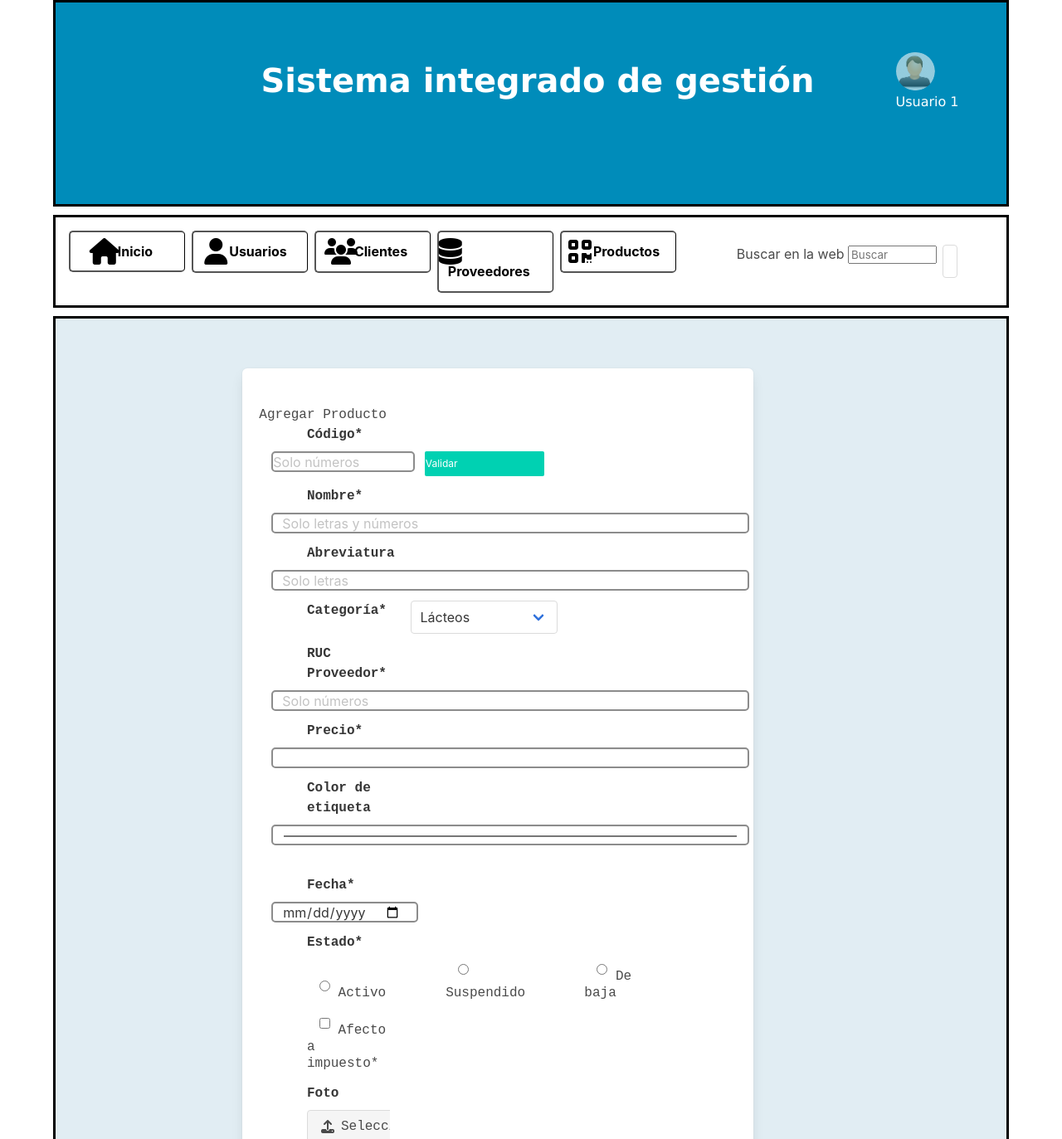
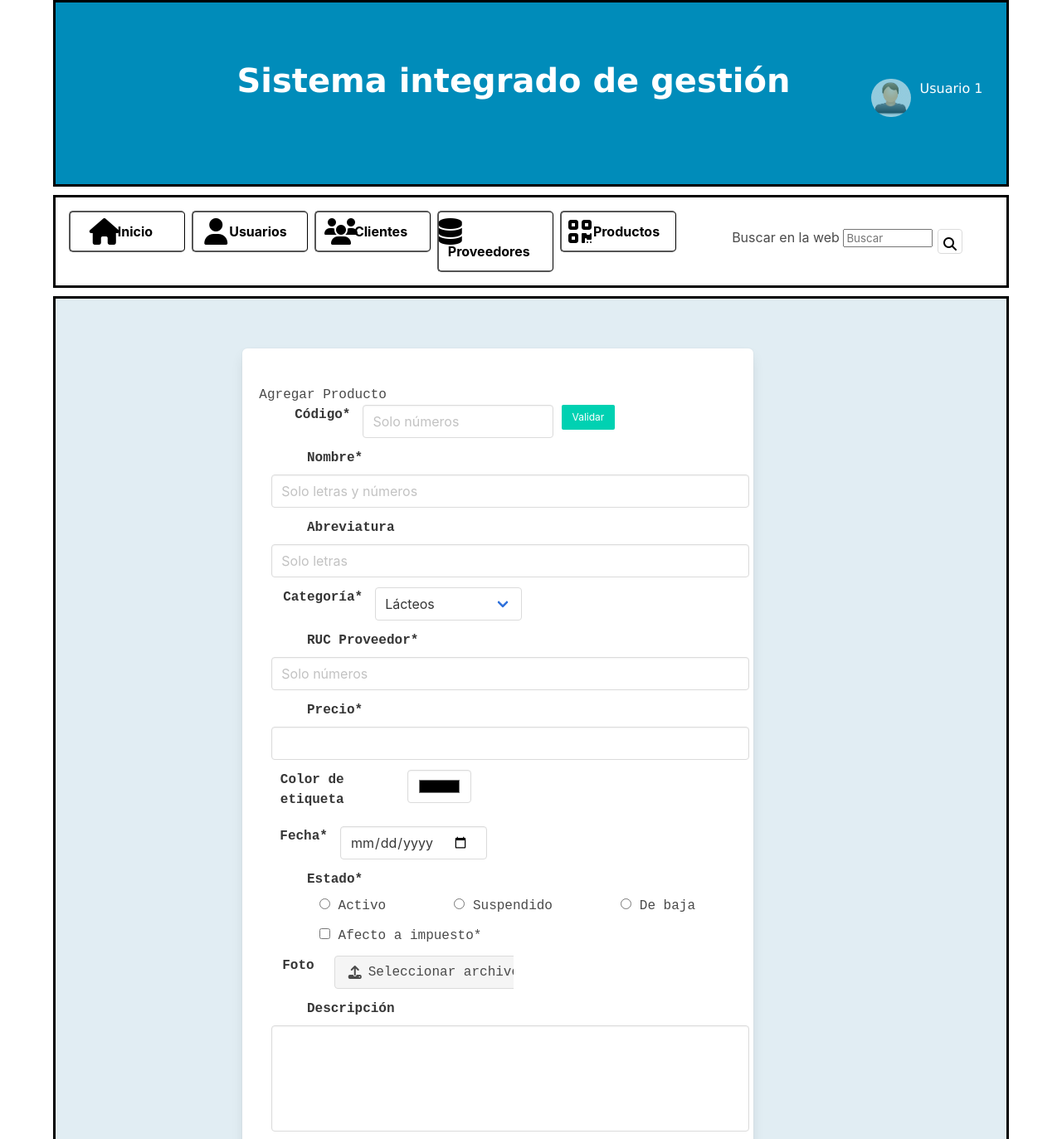
Before and after one commit to adriansantillan/Tarea04_IDAT, a plain HTML site: page Index.html in a window 1280 px wide. Shown: the top 1373 px of the page at 83% size. Drawn offline with Linux system fonts and the light colour scheme.

Commit message:
Actualización de estilos

```diff
--- a/_header.scss
+++ b/_header.scss
@@ -26,8 +26,10 @@ header {
     #usuariocabecera {
       grid-column: 4/5;
       justify-self: center;
-      align-self: center;
+      align-self: flex-end;
       margin-top: 40px;
+      display: inline-flex;
+      gap: 10px;
     }
     img {
         @include style-img-usuariocabecera;
--- a/_main.scss
+++ b/_main.scss
@@ -16,10 +16,11 @@ main {
     justify-content: center;
     background-color: #e1edf3;
 
-    form#formain input{
-      border: 2px solid #8c8c8c;
-      border-radius: 5px;
-      height: 25px;
+
+    #span1 {
+      display: inline-flex;
+      gap: 10px;
+
     }
     .buttonForm {
 
@@ -33,44 +34,22 @@ main {
       transition-duration: 0.4s;
       cursor: pointer;
     }
-    .button2 {
-      background-color: white;
-      color: black;
-      text-align: center;
-      border: 2px solid #008CBA;
-      padding: 12px 2px;
-      border-radius: 4px;
+
+      #formain {
+      justify-content: center;
+      ///background-color: chartreuse;
     }
-    .button2:hover {
-      background-color: #008CBA;
-      color: white;
-    }
+
+
     fieldset {
       width: 50vw;
       display: grid;
-    }
-    #span1 input {
-      justify-content: stretch;
-      width: 30%;
-      height: 20px;
-      margin: 0px;
-      padding: 0px;
+
     }
 
-    #span1 button {
-      justify-content: stretch;
-      width: 25%;
-      height: 26  px;
-      margin-left: 2px;
-      padding: 0px;
-    }
-
-    #formain {
-      justify-content: center;
-    }
-    #formain  #foto {
-      width: 60%;
-    }
+    // #formain  #foto {
+    //   width: 80px;
+    // }
     #span2 {
       display: block;
       text-align: center;
@@ -94,22 +73,51 @@ main {
       width: 177px;
       margin-left: 15px;
     }
+
+    #color_etiqueta
+    {
+      width: 77px;
+
+    }
+
+
     #formain #fecha
     {
       width: 177px;
     }
+    #formain #fieldFecha{
+      display: inline-flex;
+    }
+    #formain #fieldCodigo{
+      display: inline-flex;
+    }
+
+    #formain #fieldCategoria{
+      display: inline-flex;
+    }
+    #formain #fieldColor{
+      display: inline-flex;
+    }
+
+    #formain #fieldFoto{
+      display: inline-flex;
+    }
+
     #formain input {
       margin-left: 15px;
+
     }
     #formain label {
       margin-left: 10%;
-      display: inline-block;
-      width: 100px;
+
+
     }
-    textarea {
+
+    .textarea {
       margin-left: 15px;
       resize: none;
     }
+
 
 }
 
--- a/_mixins.scss
+++ b/_mixins.scss
@@ -1,7 +1,5 @@
 @mixin style-img-usuariocabecera {
-    width: 50px;
-    height: 50px;
-    clip-path: circle(50%);
+
     opacity: 0.6;
 }
 @mixin style-background-main {
--- a/_nav.scss
+++ b/_nav.scss
@@ -59,9 +59,9 @@ nav{
       list-style-type: none;
       height: 100%;
     }
-    .ulnav2 li #lupa {
-      width: 20px;
-      height: 20px;
+    .ulnav2 li #botonbuscar {
+      width: 30px;
+      height: 30px;
     }
     img {
       width: 30px;
@@ -75,6 +75,7 @@ nav{
       animation: mymove 1.5s ;
       animation-timing-function: ease-in-out;
       }
+
     @keyframes mymove {
           from {left: 0px;}
           to {left: 100px;}
@@ -84,7 +85,7 @@ nav{
           width:100%;
         }
       .button {
-      color: white;
+      color: black;
       margin: 0.5%;
       padding: 1.5%;
       text-align: center;
@@ -111,6 +112,7 @@ nav{
           color: black;
         border-radius: 5px;
           border: 2px solid #555555;
+
         }
 
       .button5:hover {
```
Also changed, not shown: css/style.css, 1 other file.
